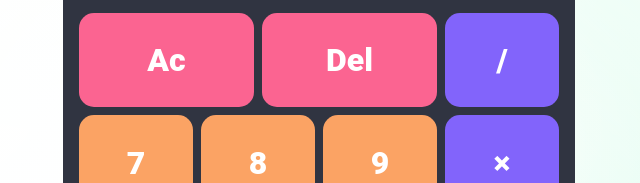
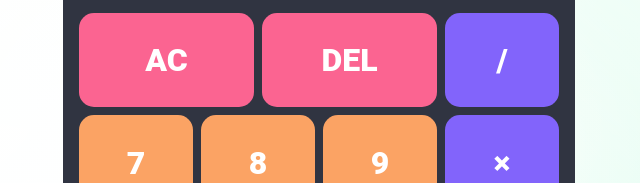
Before and after one commit to kipraschi/calculator, a plain HTML site: page index.html in a window 1280 px wide. Shown: the part 203-386 px from the top of the page, 321-961 px from the left. Drawn offline with Linux system fonts and the light colour scheme.

Commit message:
edit README

```diff
--- a/index.html
+++ b/index.html
@@ -16,8 +16,8 @@
 			</div>
 			<div id="keypad">
 				<div class="threeColumn" id="functions">
-					<button class="function" id="clear">Ac</button>
-					<button class="function" id="delete">Del</button>
+					<button class="function" id="clear">AC</button>
+					<button class="function" id="delete">DEL</button>
 				</div>
 				<button class="key op">/</button>
 				<button class="key num">7</button>
```
Also changed, not shown: 1 other file.
